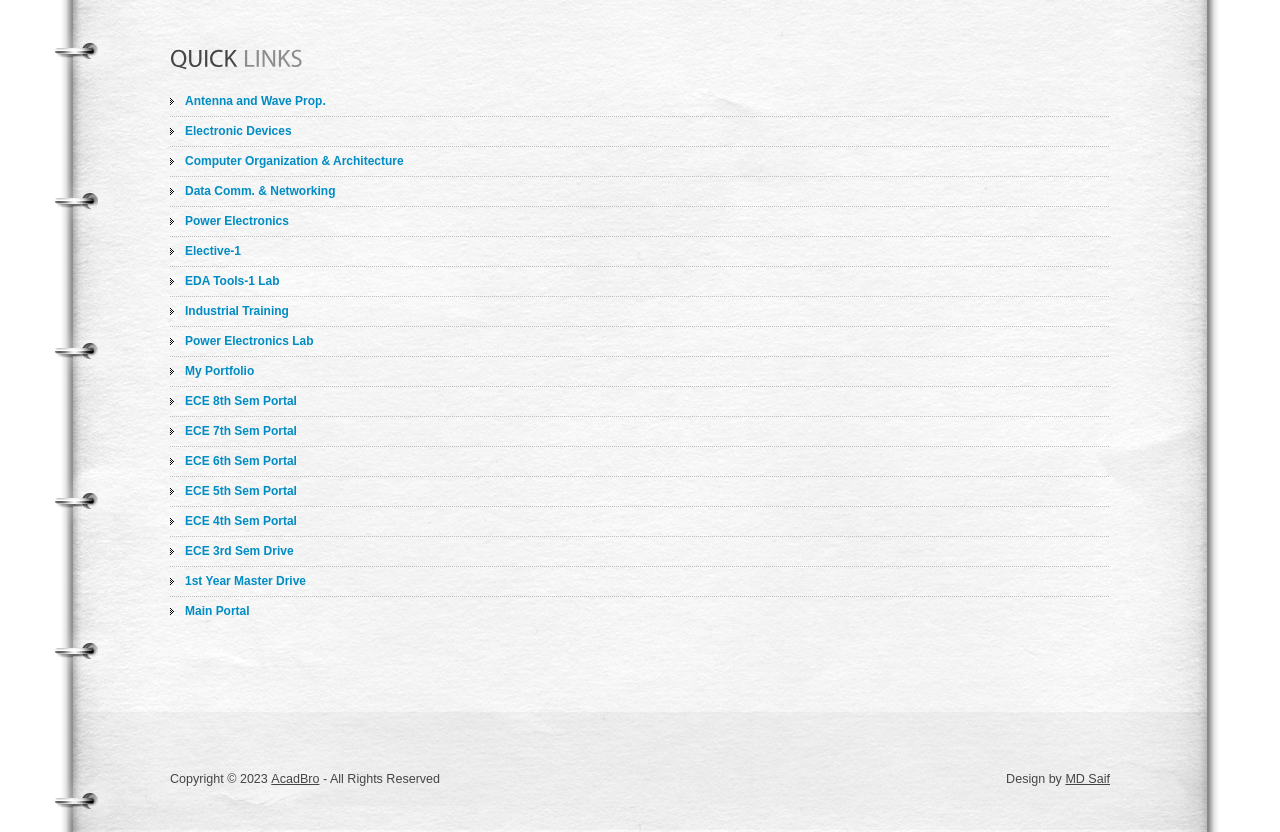
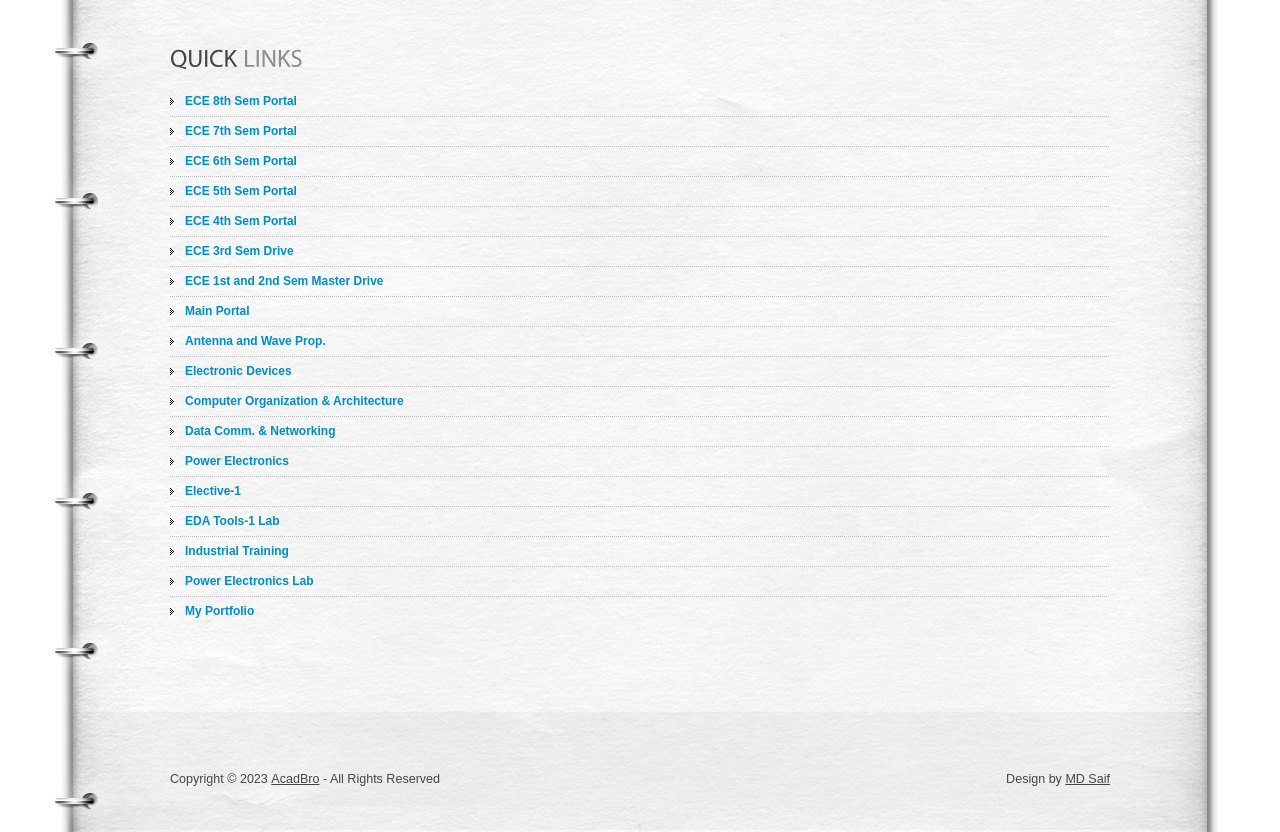
Before and after one commit to mdsaifin/AcadBro, a plain HTML site: page ece7.html in a window 1280 px wide. Shown: the part 1488-2320 px from the top of the page. Drawn offline with Linux system fonts and the light colour scheme.

Commit message:
Update ece7.html

```diff
--- a/ece7.html
+++ b/ece7.html
@@ -97,6 +97,14 @@
 
     <h2>Quick <span>Links</span></h2>
       <ul class="categories">
+        <li><span><a href="ece8.html">ECE 8th Sem Portal</a></span></li>
+        <li><span><a href="ece7.html">ECE 7th Sem Portal</a></span></li>
+        <li><span><a href="index.html">ECE 6th Sem Portal</a></span></li>
+        <li><span><a href="https://acadbro.wordpress.com/b-tech-5th-sem-ece/">ECE 5th Sem Portal</a></span></li>
+        <li><span><a href="https://acadbro.wordpress.com/b-tech-ece-4th-sem/">ECE 4th Sem Portal</a></span></li>
+        <li><span><a href="https://drive.google.com/drive/folders/1pLRAPiia3UjzjnN7LxnkO7sbvVzMn2J9?usp=sharing">ECE 3rd Sem Drive</a></span></li>
+        <li><span><a href="https://drive.google.com/drive/folders/17IXEiMxdyxvgr_NNeRInjjt3hyYlOgYS?usp=sharing">ECE 1st and 2nd Sem Master Drive</a></span></li>
+        <li><span><a href="https://acadbro.wordpress.com/">Main Portal</a></span></li>
         <li><span><a href="awp.html">Antenna and Wave Prop.</a></span></li>
         <li><span><a href="ed.html">Electronic Devices</a></span></li>
         <li><span><a href="coa.html">Computer Organization & Architecture</a></span></li>
@@ -106,15 +114,7 @@
         <li><span><a href="edatl.html">EDA Tools-1 Lab</a></span></li>
         <li><span><a href="it.html">Industrial Training</a></span></li>
         <li><span><a href="pel.html">Power Electronics Lab</a></span></li>
-        <li><span><a href="https://mdsaifin.github.io/">My Portfolio</a></span></li>
-        <li><span><a href="ece8.html">ECE 8th Sem Portal</a></span></li>
-        <li><span><a href="ece7.html">ECE 7th Sem Portal</a></span></li>
-        <li><span><a href="index.html">ECE 6th Sem Portal</a></span></li>
-        <li><span><a href="https://acadbro.wordpress.com/b-tech-5th-sem-ece/">ECE 5th Sem Portal</a></span></li>
-        <li><span><a href="https://acadbro.wordpress.com/b-tech-ece-4th-sem/">ECE 4th Sem Portal</a></span></li>
-        <li><span><a href="https://drive.google.com/drive/folders/1pLRAPiia3UjzjnN7LxnkO7sbvVzMn2J9?usp=sharing">ECE 3rd Sem Drive</a></span></li>
-        <li><span><a href="https://drive.google.com/drive/folders/17IXEiMxdyxvgr_NNeRInjjt3hyYlOgYS?usp=sharing">1st Year Master Drive</a></span></li>
-        <li class="last"><span><a href="https://acadbro.wordpress.com/">Main Portal</a></span></li>
+        <li class="last"><span><a href="https://mdsaifin.github.io/">My Portfolio</a></span></li>
       </ul>
 
   </div>
```
